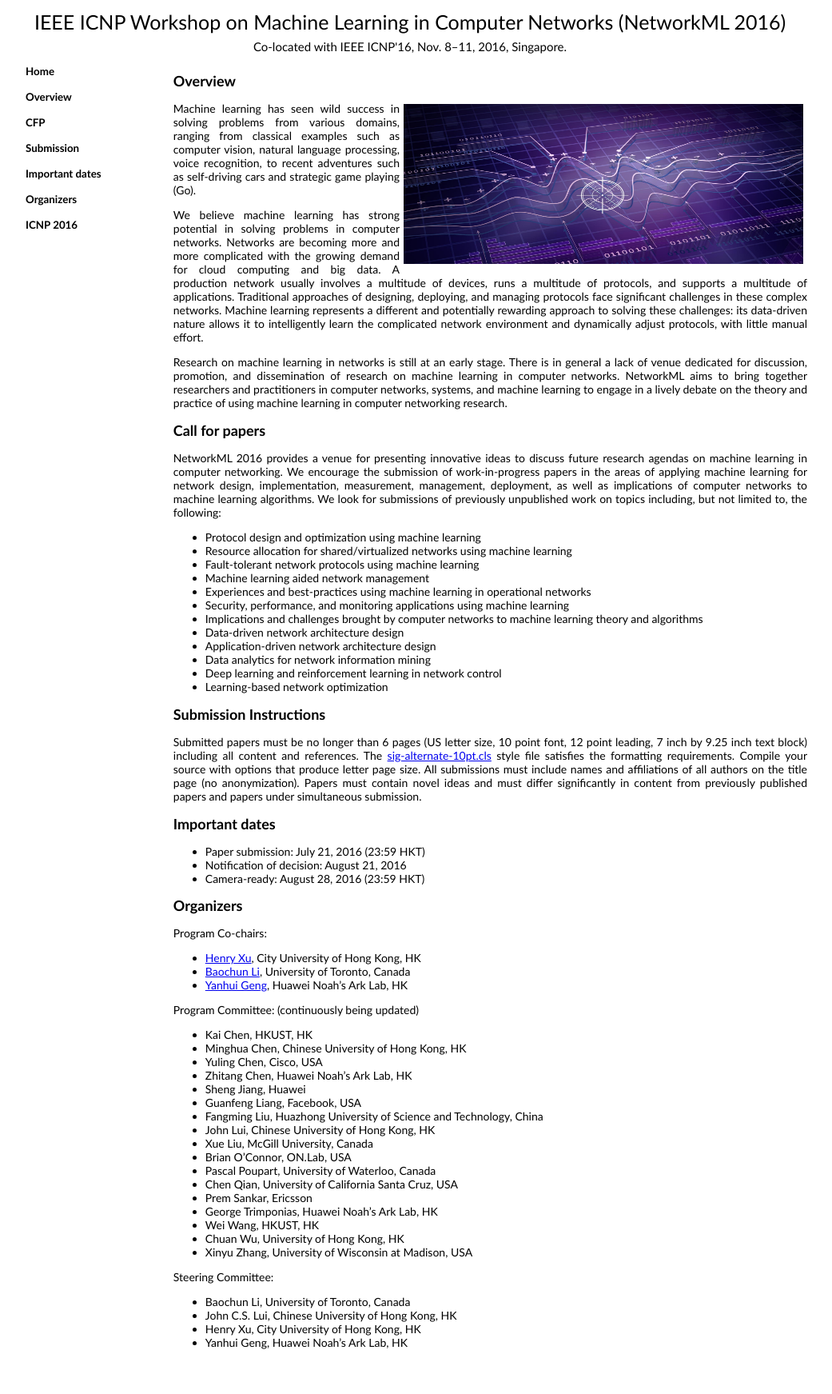
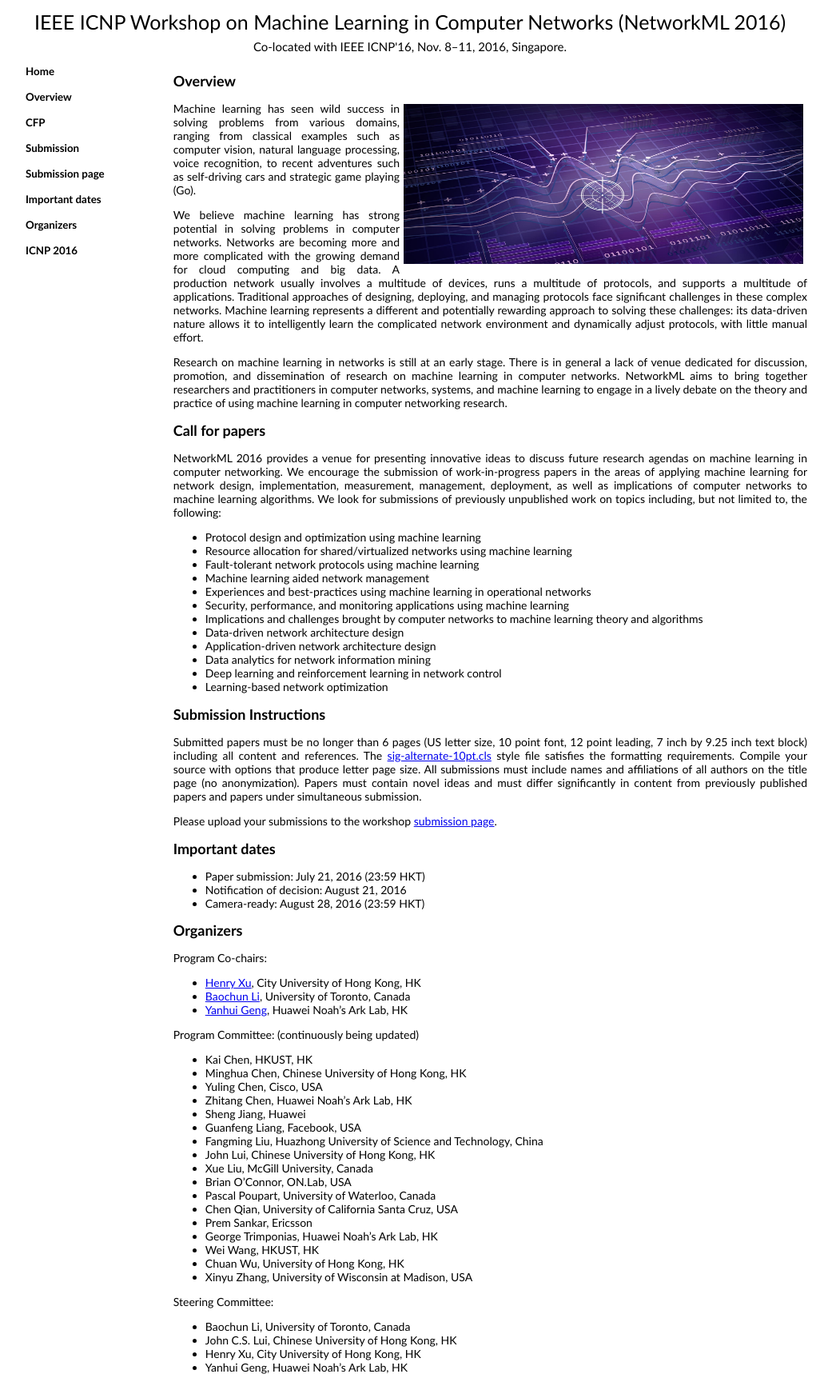
Before and after one commit to networkml/networkml.github.io, a Jekyll site: the page built from index.html, in a window 1280 px wide. Shown: the whole page at 80% size, without its empty margins (127-1168 px from the left). Built offline with Jekyll 4.4.1, drawn with Linux system fonts in a browser that asks for light colours; before the commit the page ends 1712 px from its top, so only the background shows below that.

Commit message:
Add Submission page link

```diff
--- a/_includes/index.md
+++ b/_includes/index.md
@@ -30,6 +30,8 @@ We encourage the submission of work-in-progress papers in the areas of applying
 ## Submission Instructions ##
 
 Submitted papers must be no longer than 6 pages (US letter size, 10 point font, 12 point leading, 7 inch by 9.25 inch text block) including all content and references. The [sig-alternate-10pt.cls](http://conferences.sigcomm.org/sigcomm/2010/sig-alternate-10pt.cls) style file satisfies the formatting requirements. Compile your source with options that produce letter page size. All submissions must include names and affiliations of all authors on the title page (no anonymization). Papers must contain novel ideas and must differ significantly in content from previously published papers and papers under simultaneous submission.
+
+Please upload your submissions to the workshop [submission page](https://networkml2016.cs.cityu.edu.hk/hotcrp).
 
 ## Important dates ##
 
--- a/_includes/sidebar.md
+++ b/_includes/sidebar.md
@@ -2,6 +2,7 @@
 *   [Overview](#overview)
 *   [CFP](#call-for-papers)
 *   [Submission](#submission-instructions)
+*   [Submission page](https://networkml2016.cs.cityu.edu.hk/hotcrp)
 *   [Important dates](#important-dates)
 *   [Organizers](#organizers)
 *   [ICNP 2016](http://icnp2016.comp.nus.edu.sg)
```
